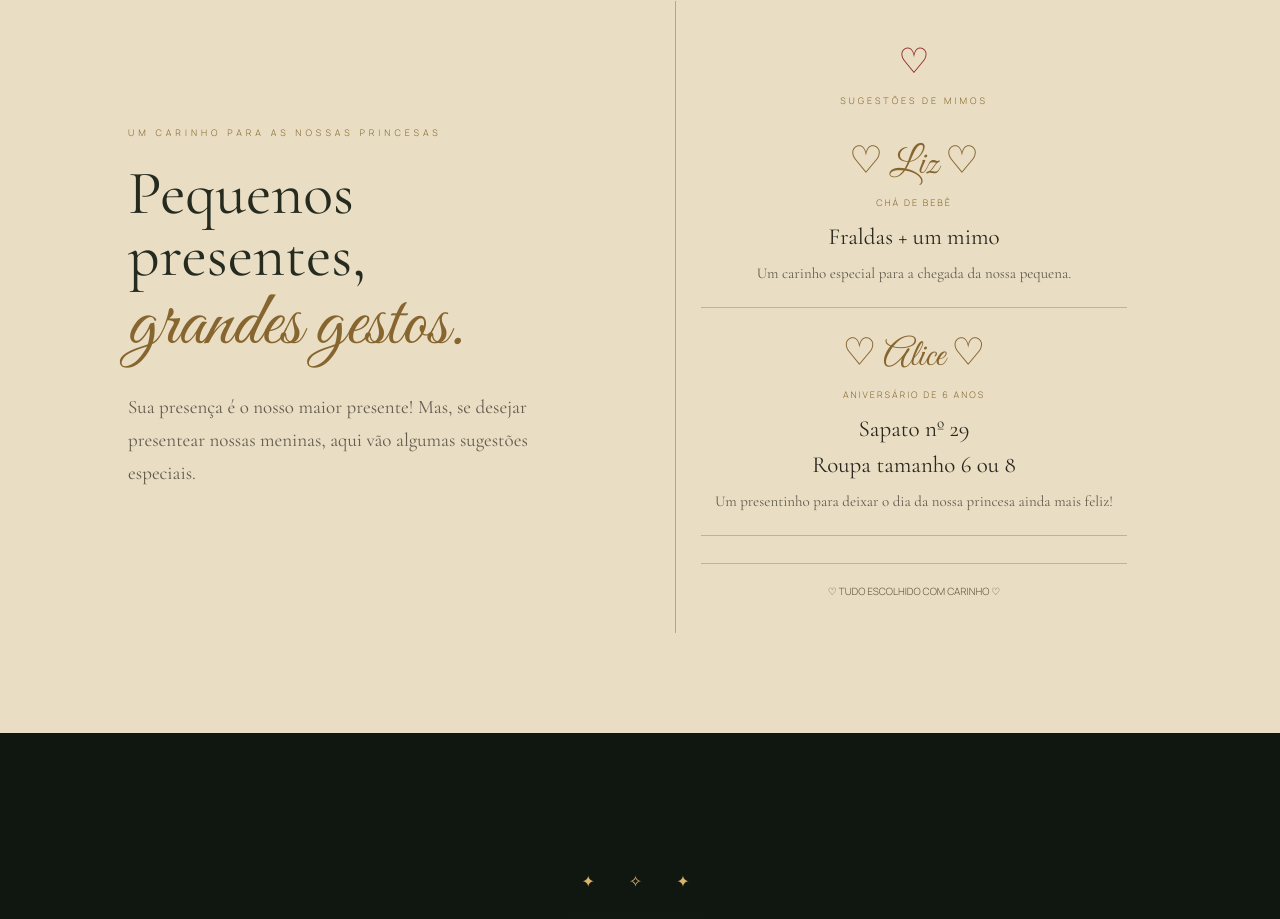
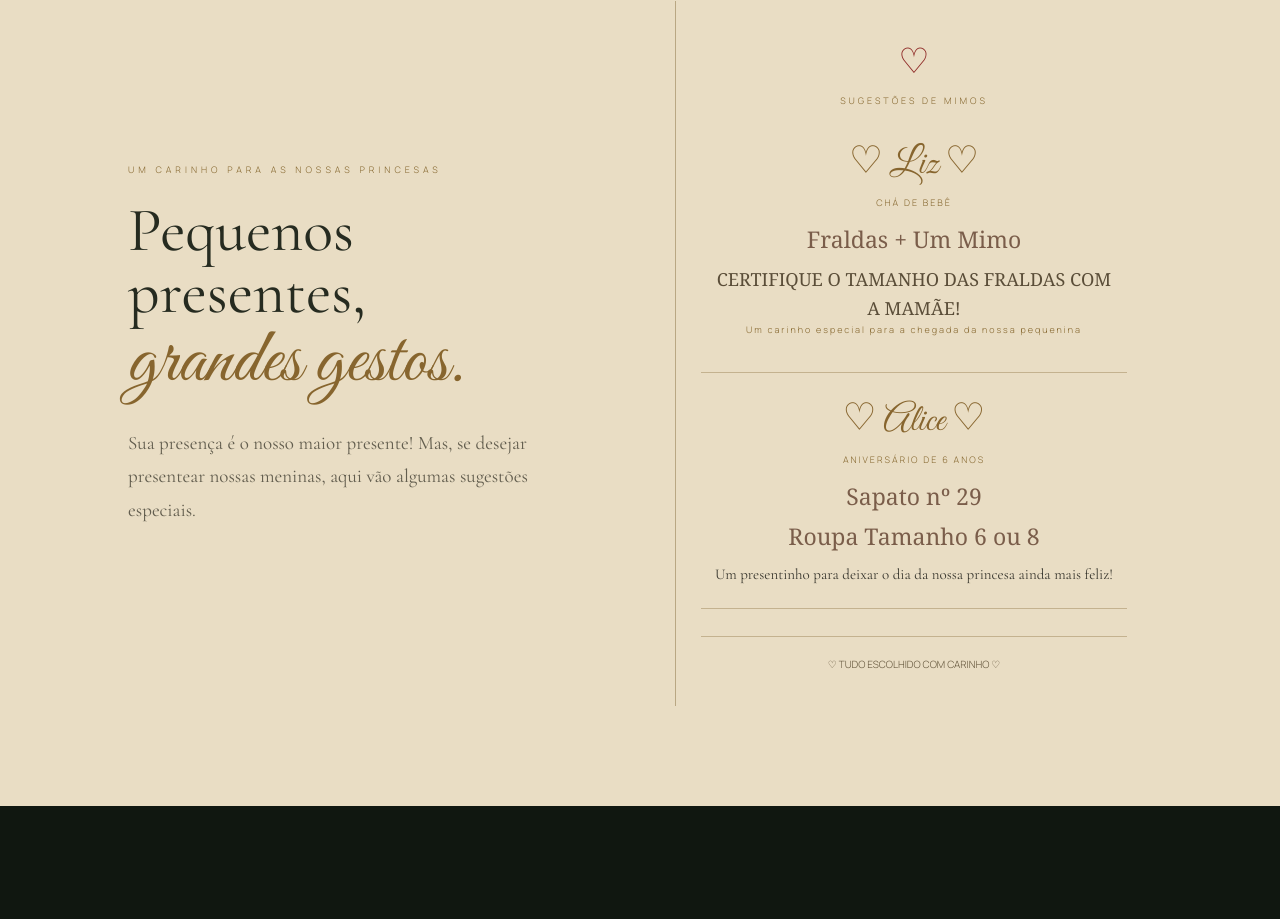
Before and after one commit to laisfernanda0503-wq/Convite-Alice, a plain HTML site: page index.html in a window 1280 px wide. Shown: the part 3187-4106 px from the top of the page. Drawn offline with nearby package versions, Linux system fonts and the light colour scheme.

Commit message:
AMAE TROCOU DNV

```diff
--- a/index.html
+++ b/index.html
@@ -221,12 +221,13 @@
         CHÁ DE BEBÊ
       </span>
 
-      <p>Fraldas + um mimo</p>
+      <p id="mimos">Fraldas + Um Mimo</p>
 
-      <small>
-        Um carinho especial para a chegada
-        da nossa pequena.
+      <small id="certificacao">
+     CERTIFIQUE O TAMANHO DAS FRALDAS COM A MAMÃE!
       </small>
+      <span class="gift-subtitle">  Um carinho especial para a chegada
+        da nossa pequenina</span>
     </div>
 
     <!-- ALICE -->
@@ -237,8 +238,8 @@
         ANIVERSÁRIO DE 6 ANOS
       </span>
 
-      <p>Sapato nº 29</p>
-      <p>Roupa tamanho 6 ou 8</p>
+      <p id="sapato">Sapato nº 29</p>
+      <p id="roupa">Roupa Tamanho 6 ou 8</p>
 
       <small>
         Um presentinho para deixar o dia
--- a/style.css
+++ b/style.css
@@ -1243,8 +1243,27 @@ a {
 .gift-group small {
   display: block;
   margin-top: 10px;
-  color: #625d4e;
+  color: #3b3930;
   font-family: var(--serif);
   font-size: 15px;
   line-height: 1.6;
 }
+
+#certificacao{
+  font-family:Cambria, Cochin, Georgia, Times, 'Times New Roman', serif;
+  color: #5a4d38;
+  font-size: 18px;
+}
+#mimos{
+  font-family:Cambria, Cochin, Georgia, Times, 'Times New Roman', serif;
+  color: #7a5d4a;
+}
+
+#sapato{
+    font-family:Cambria, Cochin, Georgia, Times, 'Times New Roman', serif;
+  color: #7a5d4a;
+}
+#roupa{
+    font-family:Cambria, Cochin, Georgia, Times, 'Times New Roman', serif;
+  color: #7a5d4a;
+}
```
